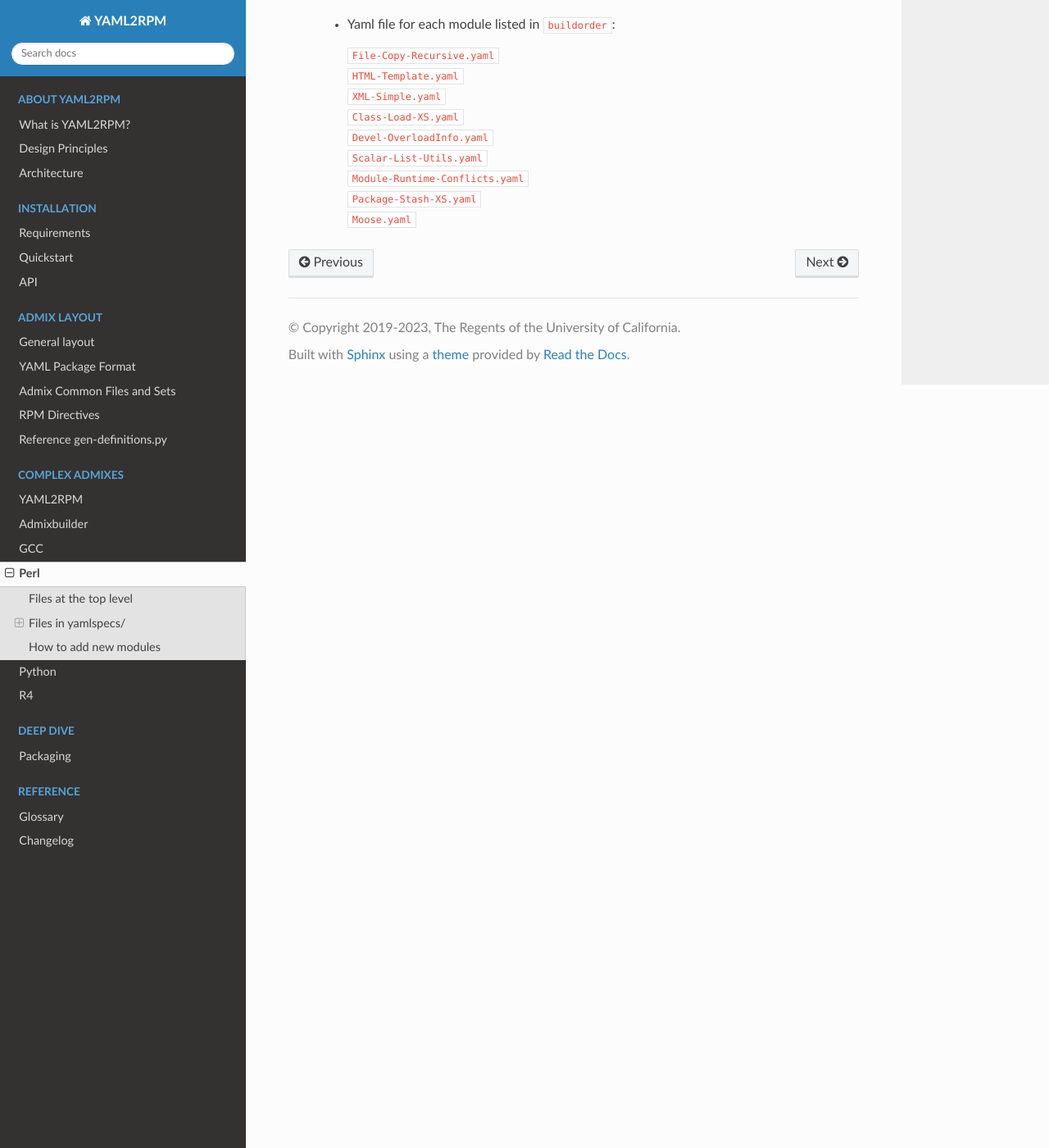
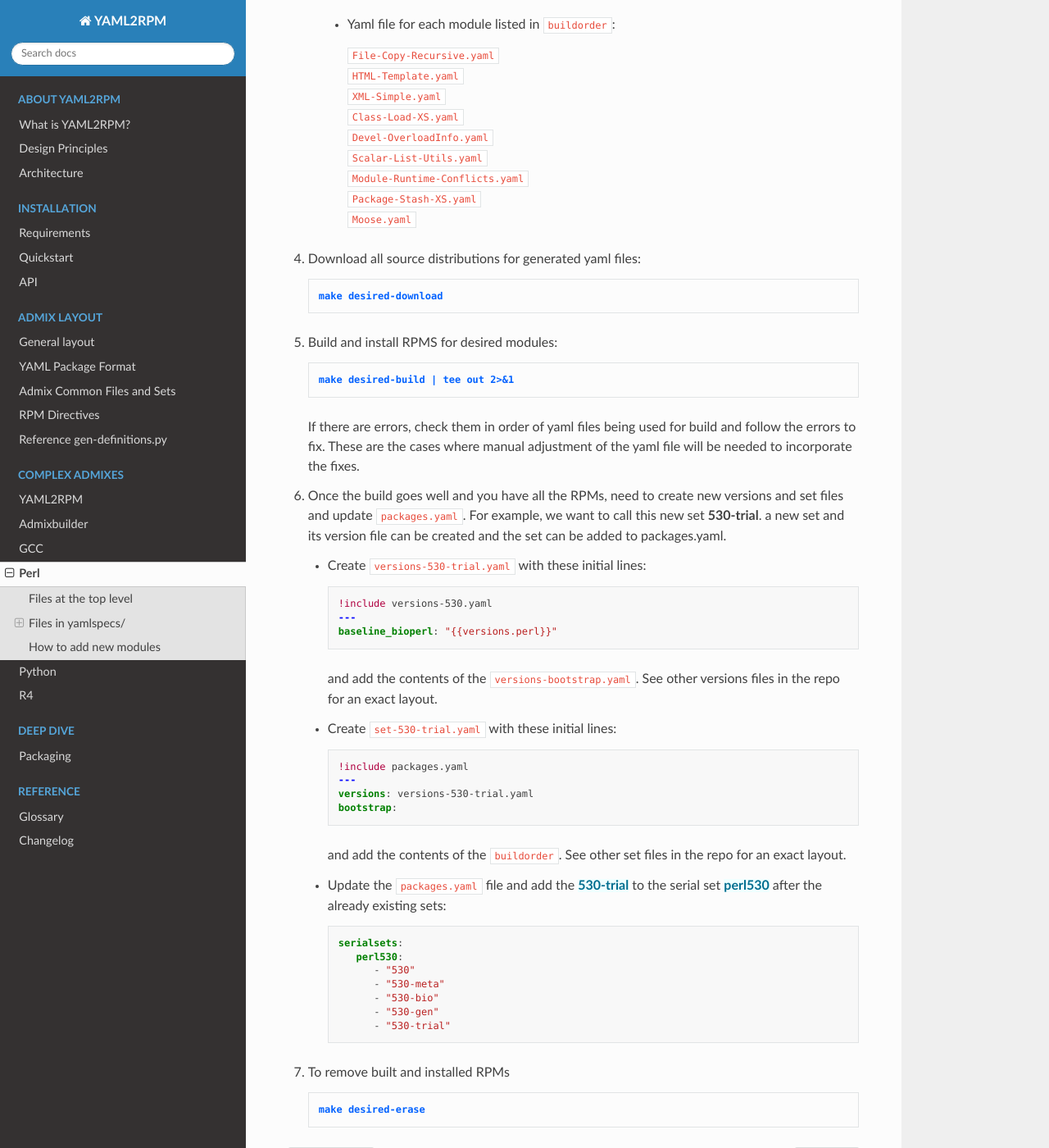
Before and after one commit to RCIC-UCI-Public/yaml2rpm-docs, a Sphinx documentation site: the page built from docs/source/admixes/perl.rst, in a window 1280 px wide and 1400 px high, scrolled down 7990 px. Shown: the whole window at 82% size. Built offline with Sphinx 7.4.7 and the Read the Docs theme 3.1.0, drawn with Linux system fonts in a browser that asks for light colours.

Commit message:
add explanation how to create new set/versions and do a complete build of desired modules

```diff
--- a/docs/source/admixes/perl.rst
+++ b/docs/source/admixes/perl.rst
@@ -297,11 +297,11 @@ The standard, no change step outline is:
        .. code-block:: text
 
           To install the specified desired perl modules:
-	          Moose
-	          Moose::Role
-	          File::Copy::Recursive
-	          HTML::Template
-	          XML::Simple
+              Moose
+              Moose::Role
+              File::Copy::Recursive
+              HTML::Template
+              XML::Simple
 
           the following packages and their versions will need to be installed:
           File-Copy-Recursive: "0.45"
@@ -366,3 +366,64 @@ The standard, no change step outline is:
        | ``Module-Runtime-Conflicts.yaml``
        | ``Package-Stash-XS.yaml``
        | ``Moose.yaml``
+
+
+#. Download all source distributions for generated yaml files:
+
+   .. parsed-literal::
+      :command:`make desired-download`
+
+#. Build and install RPMS for desired modules:
+
+   .. parsed-literal::
+      :command:`make desired-build | tee out 2>&1`
+
+   If there are errors, check them in order of yaml files being used for build
+   and follow the errors to fix. These are the cases where manual adjustment
+   of the yaml file will be needed to incorporate the fixes.
+
+#. Once the build goes well and you have all the RPMs, need to create new versions
+   and set files and update ``packages.yaml``. For example, we want to call this new set **530-trial**.
+   a new set and its version file can be  created and  the set can be added to packages.yaml.
+
+   * Create ``versions-530-trial.yaml`` with these initial lines:
+
+     .. code-block:: yaml
+
+        !include versions-530.yaml
+        ---
+        baseline_bioperl: "{{versions.perl}}"
+
+     and add the contents of the ``versions-bootstrap.yaml``. See other versions
+     files in the repo for an exact layout.
+
+   * Create ``set-530-trial.yaml`` with these initial lines:
+
+     .. code-block:: yaml
+
+        !include packages.yaml
+        ---
+        versions: versions-530-trial.yaml
+        bootstrap:
+
+     and add the contents of the ``buildorder``. See other set
+     files in the repo for an exact layout.
+
+   * Update the ``packages.yaml`` file and add the :yvars:`530-trial` to the serial set
+     :yvars:`perl530` after the already existing sets:
+
+     .. code-block:: yaml
+
+        serialsets:
+           perl530:
+              - "530"
+              - "530-meta"
+              - "530-bio"
+              - "530-gen"
+              - "530-trial"
+
+
+#. To remove built and installed RPMs
+
+   .. parsed-literal::
+      :command:`make desired-erase`
```
